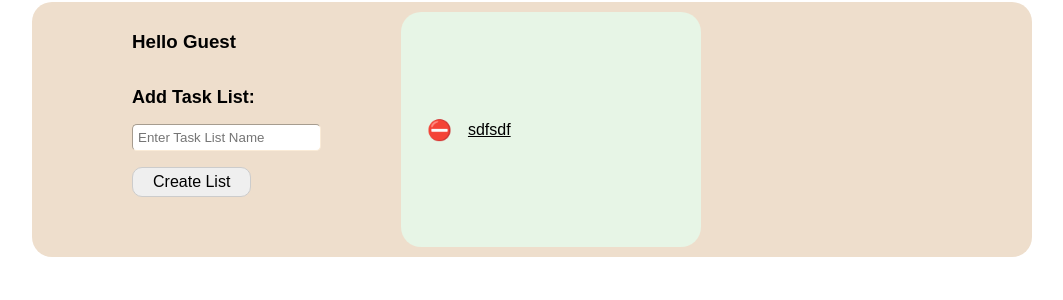
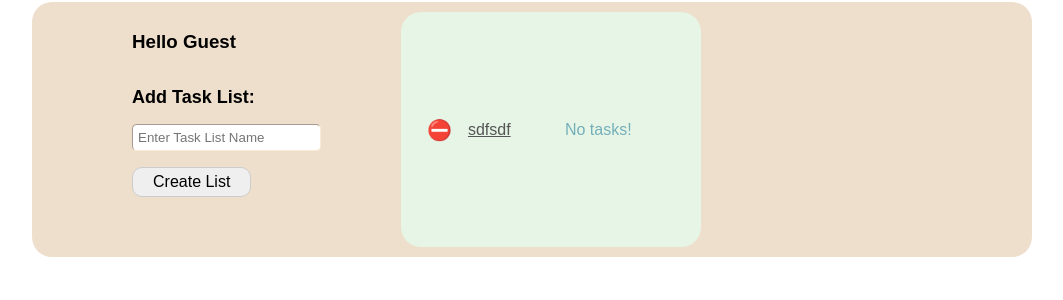
Before and after one commit to mattm0127/cloudberry_assignments, a Flask app: page /home in a window 1280 px wide. Shown: the part 112-412 px from the top of the page, without its empty margins (108-1171 px from the left). Run offline with Flask 3, Linux system fonts and the light colour scheme; data comes from the database, SQL or seed files in the repository; data that the repository does not hold is empty.

Commit message:
Added task count per list with color indicators

```diff
--- a/to_do_list/app.py
+++ b/to_do_list/app.py
@@ -65,15 +65,28 @@ class DatabaseClient:
 
     def home_get(self):
         task_lists = TaskLists.query.all()
-        return task_lists
+        task_count = {}
+        for task_list in task_lists:
+            task = {}
+            total_tasks = len(Tasks.query.filter(Tasks.task_list_id==task_list.id).all())
+            complete_tasks = len(Tasks.query.filter(
+                        Tasks.task_list_id==task_list.id,
+                        Tasks.complete == True).all()
+                        )
+            task["total_tasks"] = total_tasks
+            task["complete_tasks"] = complete_tasks
+            task_count[task_list.id] = task
+        return task_lists, task_count
 
     def task_list_get(self, name, task_filter):
         if task_filter == 'all':
-            tasks = Tasks.query.join(TaskLists).filter(TaskLists.name == name).all()
+            tasks = Tasks.query.join(TaskLists).filter(TaskLists.name == name).order_by(Tasks.due_date).all()
         elif task_filter == 'complete':
-            tasks = Tasks.query.join(TaskLists).filter(TaskLists.name == name, Tasks.complete == True).all()
+            tasks = Tasks.query.join(TaskLists).filter(TaskLists.name == name,
+                                                       Tasks.complete == True).order_by(Tasks.due_date).all()
         elif task_filter == 'incomplete':
-            tasks = Tasks.query.join(TaskLists).filter(TaskLists.name == name, Tasks.complete == False).all()
+            tasks = Tasks.query.join(TaskLists).filter(TaskLists.name == name,
+                                                       Tasks.complete == False).order_by(Tasks.due_date).all()
         return tasks
 
     def add_task_list_post(self, task_list):
@@ -164,8 +177,8 @@ def logout():
 
 @app.route("/home")
 def home():
-    task_lists = db_client.home_get()
-    return render_template("index.html", task_lists=task_lists)
+    task_lists, task_count = db_client.home_get()
+    return render_template("index.html", task_lists=task_lists, task_count=task_count)
 
 @app.route("/add_list", methods=["POST"])
 def add_task_list():
--- a/to_do_list/templates/index.html
+++ b/to_do_list/templates/index.html
@@ -44,7 +44,21 @@
                         <button class="delete-btn" type="button">&#x26D4;</button></a>
                     </td>
                     <td style="text-align: left;">
-                    <a href="{{ url_for('task_list', list_name=task_list.name, task_filter='all') }}" style="color:inherit">{{task_list.name}}</a>
+                    <a href="{{ url_for('task_list', list_name=task_list.name, task_filter='all') }}" style="color:rgb(85, 85, 85)">{{task_list.name}}</a>
+                    </td>
+                    {% if task_count[task_list.id].total_tasks == 0 %}
+                        <td style="text-align: left; color:rgb(116, 175, 185)">
+                    {% elif task_count[task_list.id].complete_tasks == task_count[task_list.id].total_tasks %}
+                        <td style="text-align: left; color:rgb(131, 182, 156)">
+                    {% else %}
+                        <td style="text-align: left; color:rgb(214, 140, 161)">
+                    {% endif %}
+
+                    {% if task_count[task_list.id].total_tasks > 0 %}
+                        {{ task_count[task_list.id].complete_tasks }} of {{ task_count[task_list.id].total_tasks }} Complete
+                    {% else %}
+                        No tasks!
+                    {% endif %}
                     </td>
                 </tr>
                 {% endfor %}
```
